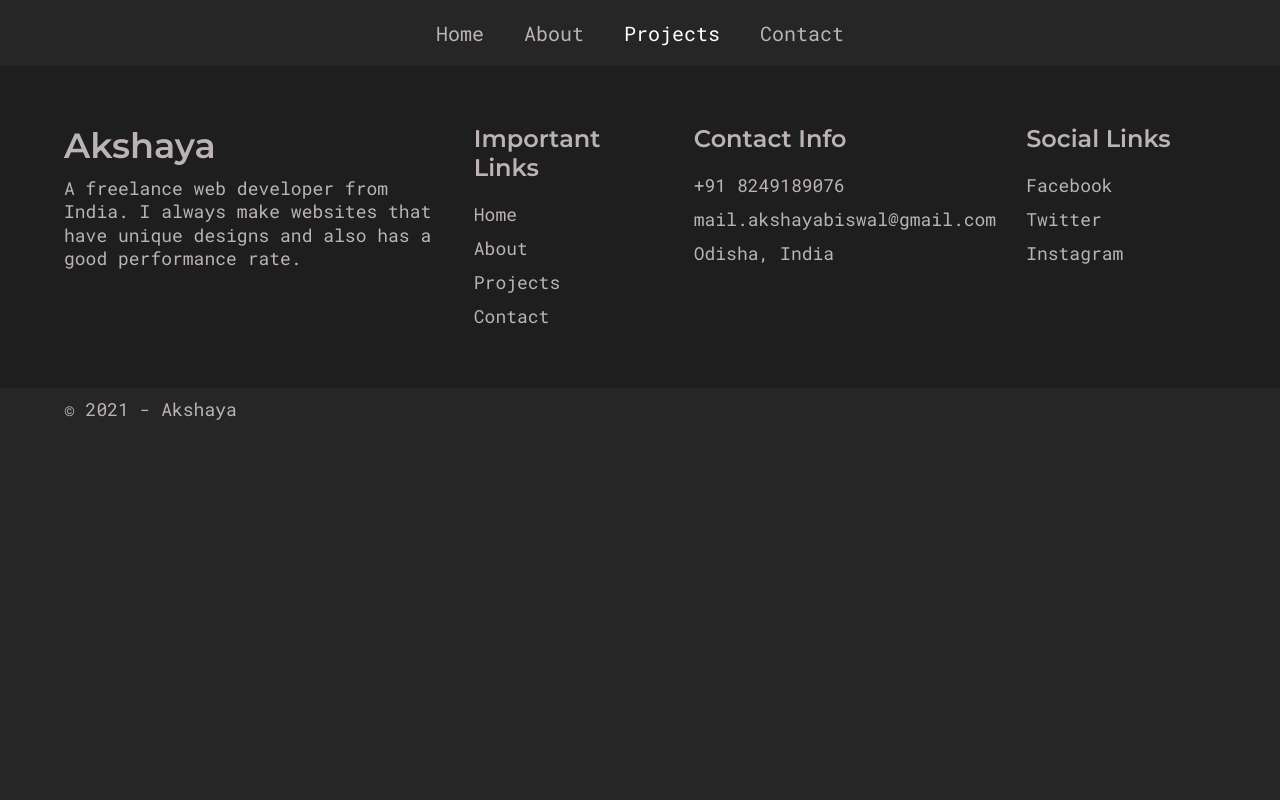
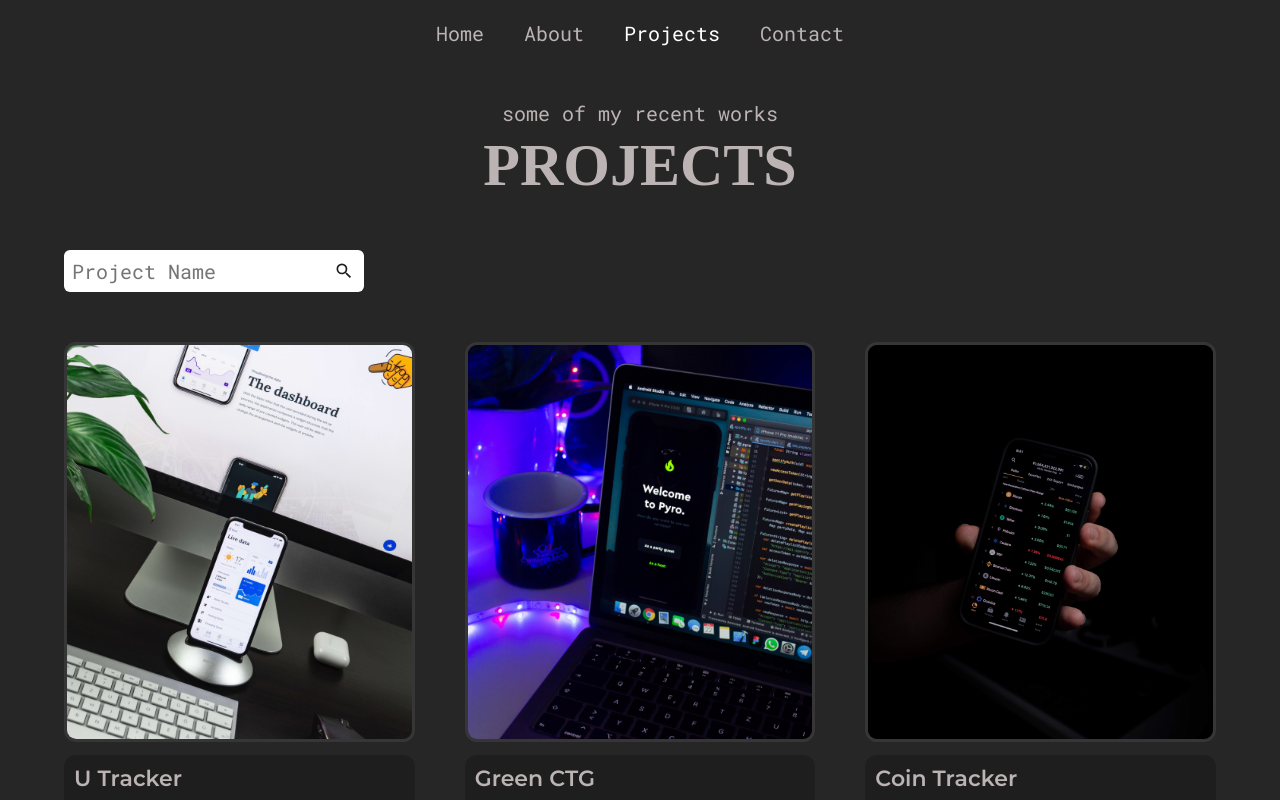
Before and after one commit to akshaya-kumar-biswal/akshaya_portfolio, a React (Create React App) app: page /projects in a window 1280 px wide. Shown: the top 800 px of the page. Built offline with nearby package versions, Linux system fonts and the light colour scheme; the HTML template or start-up script is replaced by a standard one; a web font is replaced by a local one.

Commit message:
Project Section Added

```diff
--- a/src/pages/Projects.js
+++ b/src/pages/Projects.js
@@ -1,9 +1,102 @@
-import React from 'react';
+import React, { useEffect, useState } from 'react';
+import styled from 'styled-components';
+import { MdSearch } from 'react-icons/md';
+import SectionTitle from '../components/SectionTitle';
+import ProjectsInfo from '../assets/data/projects';
+import ProjectItem from '../components/ProjectItem';
 
-const Projects = () => (
-  <>
-    <h1>Projects</h1>
-  </>
-);
+const ProjectStyle = styled.div`
+  padding: 10rem 0;
+  .projects__allItems {
+    display: grid;
+    grid-template-columns: repeat(auto-fill, minmax(300px, 1fr));
+    gap: 5rem;
+    margin-top: 5rem;
+  }
+  .projects__searchBar {
+    position: relative;
+    width: 300px;
+    margin-top: 5rem;
+  }
+  .projects__searchBar input {
+    width: 100%;
+    font-size: 2rem;
+    padding: 0.8rem;
+    color: var(--black);
+    border-radius: 6px;
+    outline: none;
+    border: none;
+  }
+  .projects__searchBar .searchIcon {
+    position: absolute;
+    width: 2rem;
 
-export default Projects;
+    right: 1rem;
+  }
+  .projects__searchBar .searchIcon path {
+    color: var(--deep-dark);
+  }
+  @media only screen and (max-width: 768px) {
+    .projects__searchBar,
+    .projects__searchBar form,
+    .projects__searchBar input {
+      width: 100%;
+    }
+  }
+`;
+
+export default function Projects() {
+  const [searchText, setSearchText] = useState('');
+  const [projectsData, setProjectsData] = useState(ProjectsInfo);
+
+  useEffect(() => {
+    if (searchText === '') return;
+    setProjectsData(() =>
+      ProjectsInfo.filter((item) =>
+        item.name.toLowerCase().match(searchText.toLowerCase())
+      )
+    );
+  }, [searchText]);
+
+  const handleChange = (e) => {
+    e.preventDefault();
+    setSearchText(e.target.value);
+    if (!e.target.value.length > 0) {
+      setProjectsData(ProjectsInfo);
+    }
+  };
+
+  return (
+    <>
+      <ProjectStyle>
+        <div className="container">
+          <SectionTitle
+            heading="Projects"
+            subheading="some of my recent works"
+          />
+          <div className="projects__searchBar">
+            <form>
+              <input
+                type="text"
+                value={searchText}
+                onChange={handleChange}
+                placeholder="Project Name"
+              />
+              <MdSearch className="searchIcon" />
+            </form>
+          </div>
+          <div className="projects__allItems">
+            {projectsData.map((item) => (
+              <ProjectItem
+                key={item.id}
+                title={item.name}
+                desc={item.desc}
+                img={item.img}
+              />
+            ))}
+          </div>
+        </div>
+      </ProjectStyle>
+    </>
+  );
+}
```
